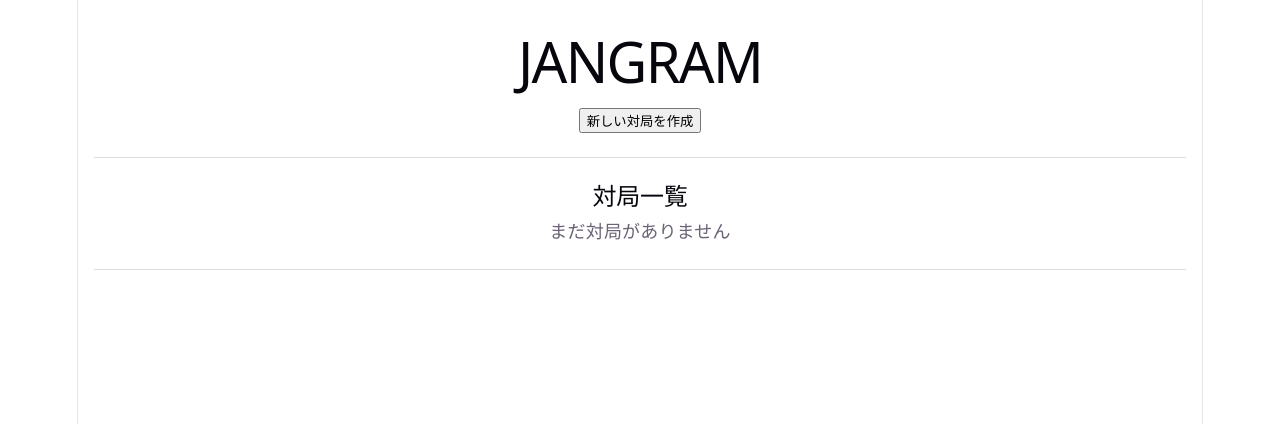
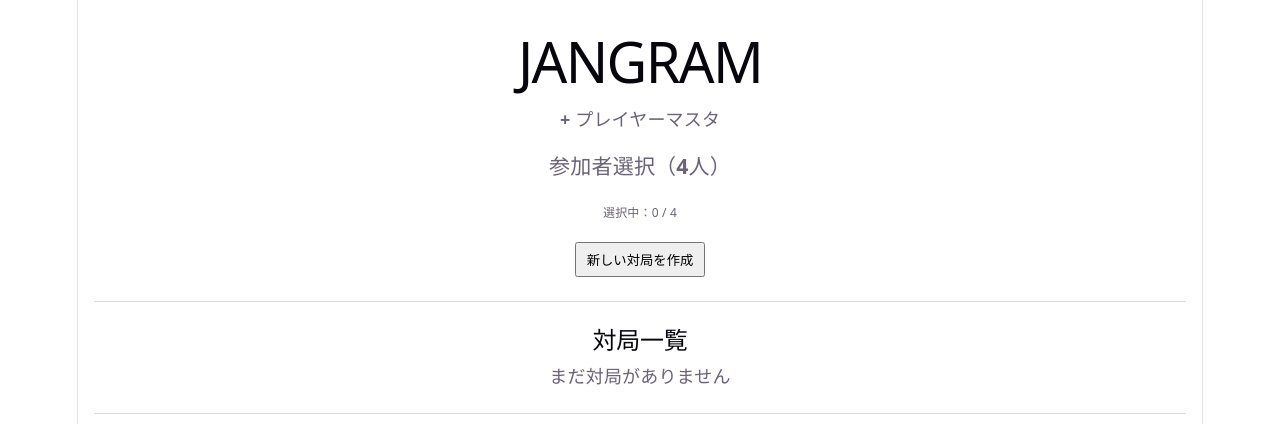
Before and after one commit to iizawild/jangram, a React (Vite) app in the folder jangram-app/: page / in a window 1280 px wide. Shown: the top 424 px of the page. Built offline with nearby package versions, Linux system fonts and the light colour scheme.

Commit message:
プレーヤーマスタ追加完了　対局者を選択しても名前ABCDのまま状態

```diff
--- a/jangram-app/src/App.tsx
+++ b/jangram-app/src/App.tsx
@@ -12,6 +12,13 @@ const PLAYERS: Player[] = [
   { id: "C", name: "C" },
   { id: "D", name: "D" }
 ]
+
+type PlayerMaster = {
+  id: string
+  name: string
+  shortName: string
+  groupId: string
+}
 
 type Mode = "idle" | "edit"
 
@@ -1218,6 +1225,127 @@ function BonusSection({
   )
 }
 
+
+function PlayerMasterSection({
+  playerMaster,
+  setPlayerMaster,
+  newPlayerName,
+  setNewPlayerName,
+  newPlayerShort,
+  setNewPlayerShort,
+  newPlayerGroupId,
+  setNewPlayerGroupId,
+  showPlayerMaster,
+  setShowPlayerMaster
+}: {
+  playerMaster: PlayerMaster[]
+  setPlayerMaster: React.Dispatch<React.SetStateAction<PlayerMaster[]>>
+  newPlayerName: string
+  setNewPlayerName: React.Dispatch<React.SetStateAction<string>>
+  newPlayerShort: string
+  setNewPlayerShort: React.Dispatch<React.SetStateAction<string>>
+  newPlayerGroupId: string
+  setNewPlayerGroupId: React.Dispatch<React.SetStateAction<string>>
+  showPlayerMaster: boolean
+  setShowPlayerMaster: React.Dispatch<React.SetStateAction<boolean>>
+}) {
+
+
+  function addPlayer() {
+    if (!newPlayerName.trim()) return
+
+    const newPlayer: PlayerMaster = {
+      id: crypto.randomUUID(),
+      name: newPlayerName,
+      shortName: newPlayerShort || newPlayerName,
+      groupId: newPlayerGroupId
+    }
+
+    setPlayerMaster(prev => [...prev, newPlayer])
+
+    setNewPlayerName("")
+    setNewPlayerShort("")
+    setNewPlayerGroupId("1")
+  }
+
+  function deletePlayer(id: string) {
+    setPlayerMaster(prev => prev.filter(p => p.id !== id))
+  }
+
+  return (
+    <div style={{ marginTop: "12px" }}>
+
+      {/* ✅ トグル */}
+      <div
+        onClick={() => setShowPlayerMaster(prev => !prev)}
+        style={{
+          cursor: "pointer",
+          fontWeight: "bold",
+          marginBottom: "6px"
+        }}
+      >
+        {showPlayerMaster ? "− プレイヤーマスタ" : "+ プレイヤーマスタ"}
+      </div>
+
+      {showPlayerMaster && (
+        <div style={{ border: "1px solid #ccc", padding: "8px" }}>
+
+          {/* 入力 */}
+          <div style={{ marginBottom: "8px" }}>
+            <input
+              placeholder="名前"
+              value={newPlayerName}
+              onChange={e => setNewPlayerName(e.target.value)}
+              style={{ marginRight: "6px" }}
+            />
+
+            <input
+              placeholder="略称"
+              value={newPlayerShort}
+              onChange={e => setNewPlayerShort(e.target.value)}
+              style={{ marginRight: "6px" }}
+            />
+
+            <input
+              placeholder="グループID"
+              value={newPlayerGroupId}
+              onChange={e => setNewPlayerGroupId(e.target.value)}
+              style={{ width: "60px", marginRight: "6px" }}
+            />
+
+            <button onClick={addPlayer}>
+              追加
+            </button>
+          </div>
+
+          {/* 一覧 */}
+          <table style={{ width: "100%", borderCollapse: "collapse" }}>
+            <tbody>
+              {playerMaster.map(p => (
+                <tr key={p.id}>
+                  <td style={{ border: "1px solid #ccc" }}>{p.name}</td>
+                  <td style={{ border: "1px solid #ccc" }}>{p.shortName}</td>
+                  <td style={{ border: "1px solid #ccc" }}>{p.groupId}</td>
+                  <td style={{ border: "1px solid #ccc" }}>
+                    <button
+                      onClick={() => deletePlayer(p.id)}
+                      style={{ color: "red" }}
+                    >
+                      削除
+                    </button>
+                  </td>
+                </tr>
+              ))}
+            </tbody>
+          </table>
+
+        </div>
+      )}
+
+    </div>
+  )
+}
+
 function App() {
 
   /* ========= 共通スタイル ========= */
@@ -1234,6 +1362,14 @@ function App() {
   const [sessions, setSessions] = useState<Session[]>([])
   const [currentSession, setCurrentSession] = useState<Session | null>(null)
   const [hasLoaded, setHasLoaded] = useState(false)
+
+  const [playerMaster, setPlayerMaster] = useState<PlayerMaster[]>([])
+  const [newPlayerName, setNewPlayerName] = useState("")
+  const [newPlayerShort, setNewPlayerShort] = useState("")
+  const [newPlayerGroupId, setNewPlayerGroupId] = useState("1")
+
+  const [showPlayerMaster, setShowPlayerMaster] = useState(false)
+  const [selectedPlayerIds, setSelectedPlayerIds] = useState<string[]>([])
 
   /* ========= 画面操作用の状態（初期データ） ========= */
   const emptyScores = Object.fromEntries(
@@ -1301,20 +1437,21 @@ function App() {
   const needResponsibility =
     selectedYakumanType ? selectedYakumanType.responsibility === 1 : false
 
-  /* ========= 自動処理（useEffect） ========= */
-  // ✅ 起動時復元
   useEffect(() => {
     const stored = localStorage.getItem(STORAGE_KEY)
 
     if (stored) {
       try {
-        const parsed: Session[] = JSON.parse(stored)
+        const parsed = JSON.parse(stored)
 
         function revivePlayer(p: Player): Player {
           return PLAYERS.find(x => x.id === p.id) ?? p
         }
 
-        const revived = parsed.map(session => ({
+        // ✅ sessions復元（安全対応）
+        const rawSessions: Session[] = parsed.sessions ?? parsed ?? []
+
+        const revived = rawSessions.map(session => ({
           ...session,
           rounds: session.rounds.map(round => ({
             ...round,
@@ -1336,6 +1473,9 @@ function App() {
 
         setSessions(revived)
 
+        // ✅ playerMaster復元
+        setPlayerMaster(parsed.playerMaster ?? [])
+
       } catch (e) {
         console.error("localStorage の読み込みに失敗", e)
       }
@@ -1347,8 +1487,14 @@ function App() {
   // ✅ 自動保存
   useEffect(() => {
     if (!hasLoaded) return // ✅ 初回は保存しない
-    localStorage.setItem(STORAGE_KEY, JSON.stringify(sessions))
-  }, [sessions, hasLoaded])
+    localStorage.setItem(
+      STORAGE_KEY,
+      JSON.stringify({
+        sessions,
+        playerMaster
+      })
+    )
+  }, [sessions, playerMaster, hasLoaded])
 
   /* ========= 初期ロード制御 ========= */
 
@@ -1542,23 +1688,77 @@ function App() {
     <div style={{ padding: "16px" }}>
       <h1>JANGRAM</h1>
 
+      <div style={{ marginTop: "12px", marginBottom: "16px" }}>
+        <PlayerMasterSection
+          playerMaster={playerMaster}
+          setPlayerMaster={setPlayerMaster}
+          newPlayerName={newPlayerName}
+          setNewPlayerName={setNewPlayerName}
+          newPlayerShort={newPlayerShort}
+          setNewPlayerShort={setNewPlayerShort}
+          newPlayerGroupId={newPlayerGroupId}
+          setNewPlayerGroupId={setNewPlayerGroupId}
+          showPlayerMaster={showPlayerMaster}
+          setShowPlayerMaster={setShowPlayerMaster}
+        />
+      </div>
+
+      <div style={{ marginBottom: "16px" }}>
+        <h3>参加者選択（4人）</h3>
+
+        {playerMaster.map(p => (
+          <label key={p.id} style={{ marginRight: "12px" }}>
+            <input
+              type="checkbox"
+              checked={selectedPlayerIds.includes(p.id)}
+              onChange={e => {
+                if (e.target.checked) {
+                  if (selectedPlayerIds.length >= 4) return
+                  setSelectedPlayerIds(prev => [...prev, p.id])
+                } else {
+                  setSelectedPlayerIds(prev =>
+                    prev.filter(id => id !== p.id)
+                  )
+                }
+              }}
+            />
+            {p.shortName}
+          </label>
+        ))}
+
+        <div style={{ marginTop: "6px", fontSize: "12px" }}>
+          選択中：{selectedPlayerIds.length} / 4
+        </div>
+      </div>
 
       <button
         onClick={() => {
+
+          if (selectedPlayerIds.length !== 4) {
+            alert("4人選択してください")
+            return
+          }
+
+          const selectedPlayers = playerMaster.filter(p =>
+            selectedPlayerIds.includes(p.id)
+          )
+
           const newSession: Session = {
             id: crypto.randomUUID(),
             title: "新しい対局",
             date: new Date().toISOString(),
             location: "",
-            players: PLAYERS.slice(0, 4), // 仮で先頭4人
+            players: selectedPlayers.map(p => ({
+              id: p.id,
+              name: p.shortName
+            })),
             rounds: [],
             settlement: {
               rateYenPerPt: 50, // デフォルト50円/pt
               tableFee: 0,
               foodFee: Object.fromEntries(
                 PLAYERS.map(p => [p.id, 0])
-              )
-              ,
+              ),
             },
           }
 
@@ -1572,7 +1772,9 @@ function App() {
 
           // ★ 祝儀UIの状態もリセット
           resetYakumanState()
-
+        }}
+        style={{
+          padding: "6px 10px"
         }}
       >
         新しい対局を作成
```
